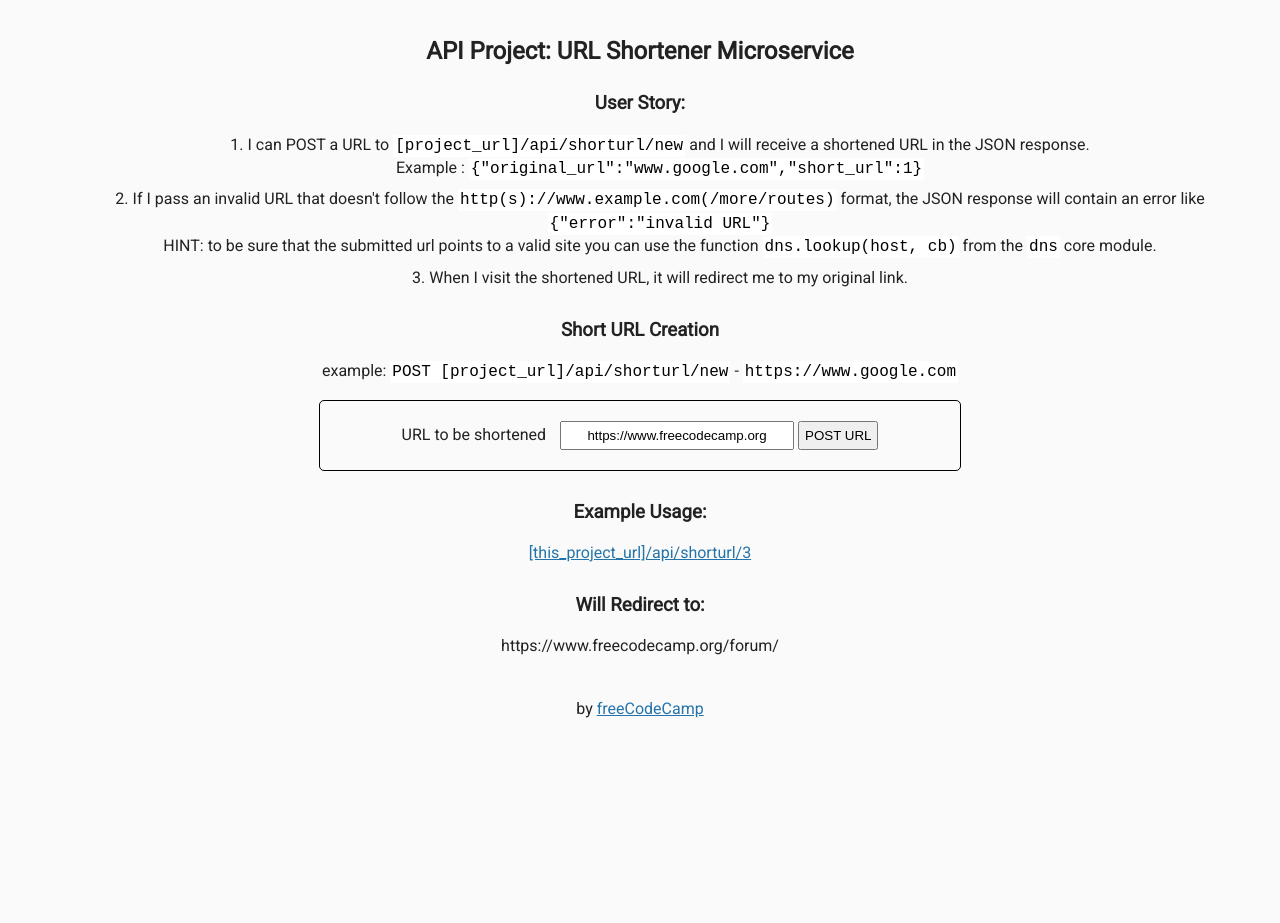
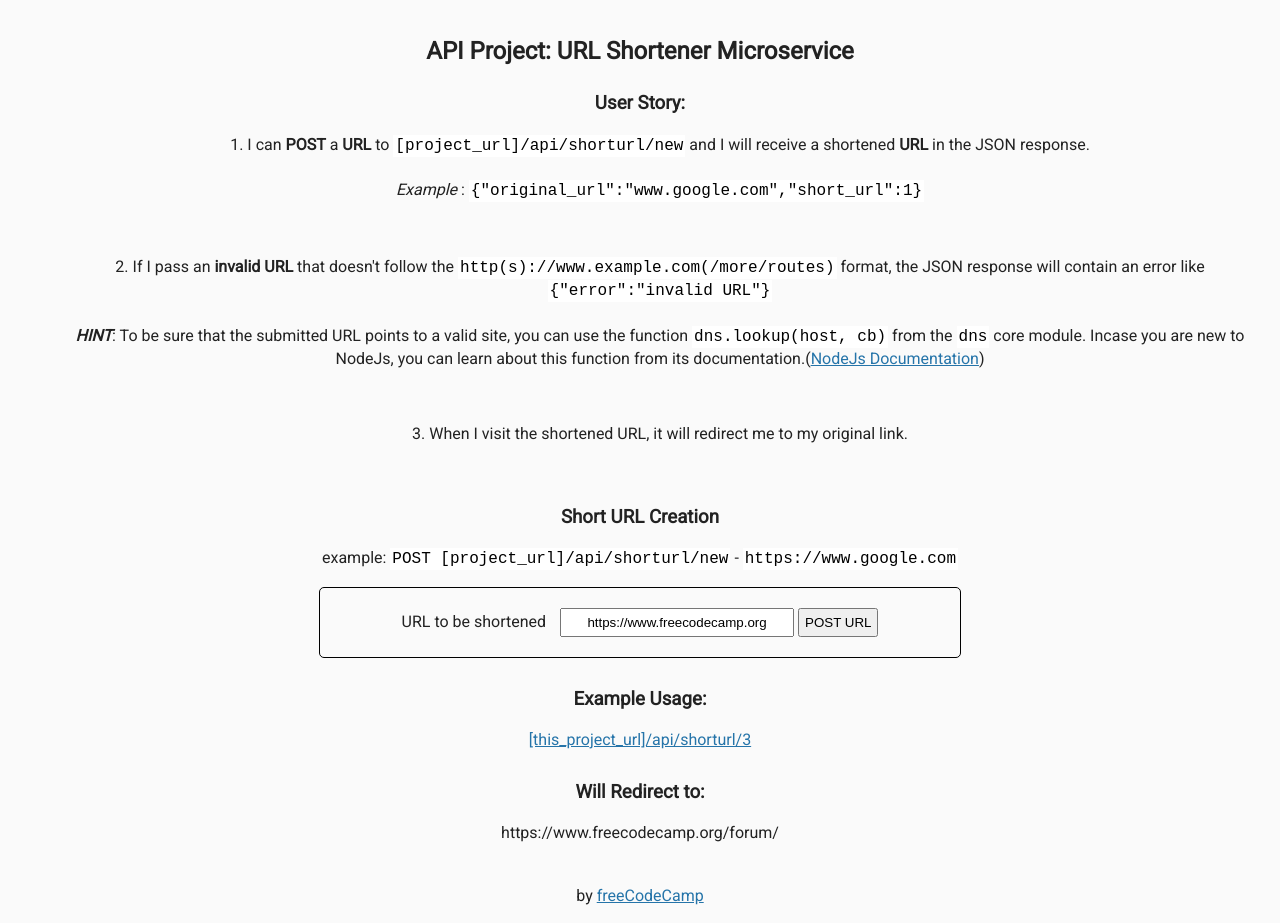
Before and after one commit to freeCodeCamp/boilerplate-project-urlshortener, a website: page views/index.html in a window 1280 px wide. Before the commit the page ends 800 px from the top, so only its background shows below. Drawn offline with Linux system fonts and the light colour scheme.

Commit message:
Added Node.js documentation +Doc Improvements
Adding Node.js documentation link for beginners, fix grammatical error, spacing and highlighting some keywords.

```diff
--- a/views/index.html
+++ b/views/index.html
@@ -14,10 +14,10 @@
         <h2>API Project: URL Shortener Microservice</h2>
         <h3>User Story: </h3>
         <ol>
-          <li>I can POST a URL to <code>[project_url]/api/shorturl/new</code> and I will receive a shortened URL in the JSON response.<br>Example : <code>{"original_url":"www.google.com","short_url":1}</code></li>
-          <li>If I pass an invalid URL that doesn't follow the <code>http(s)://www.example.com(/more/routes)</code> format, the JSON response will contain an error like <code>{"error":"invalid URL"}</code><br>
-          HINT: to be sure that the submitted url points to a valid site you can use the function <code>dns.lookup(host, cb)</code> from the <code>dns</code> core module.</li>
-          <li>When I visit the shortened URL, it will redirect me to my original link.</li>
+          <li>I can <b>POST</b> a <b>URL</b> to <code>[project_url]/api/shorturl/new</code> and I will receive a shortened <b>URL</b> in the JSON response.<br><br><i>Example</i> : <code>{"original_url":"www.google.com","short_url":1}</code></li><br><br>
+          <li>If I pass an <b>invalid URL</b> that doesn't follow the <code>http(s)://www.example.com(/more/routes)</code> format, the JSON response will contain an error like <code>{"error":"invalid URL"}</code><br><br>
+          <b><i>HINT</i></b>: To be sure that the submitted URL points to a valid site, you can use the function <code>dns.lookup(host, cb)</code> from the <code>dns</code> core module. Incase you are new to NodeJs, you can learn about this function from its documentation.(<a href="https://nodejs.org/api/dns.html">NodeJs Documentation</a>)</li><br><br>
+          <li>When I visit the shortened URL, it will redirect me to my original link.</li><br>
         </ol>
 
         <h3>Short URL Creation </h3>
```
